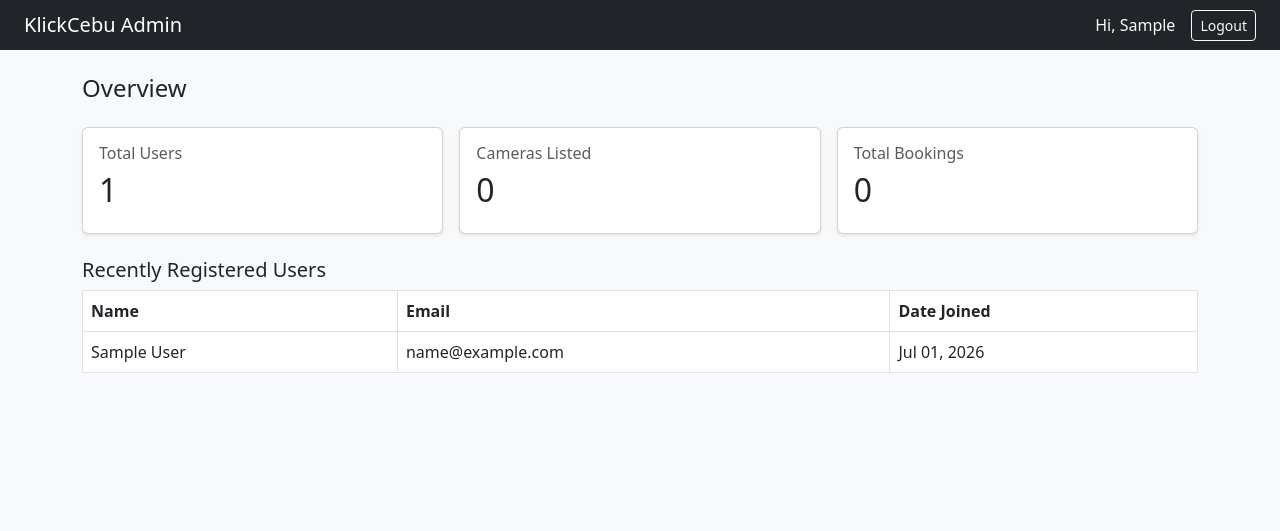
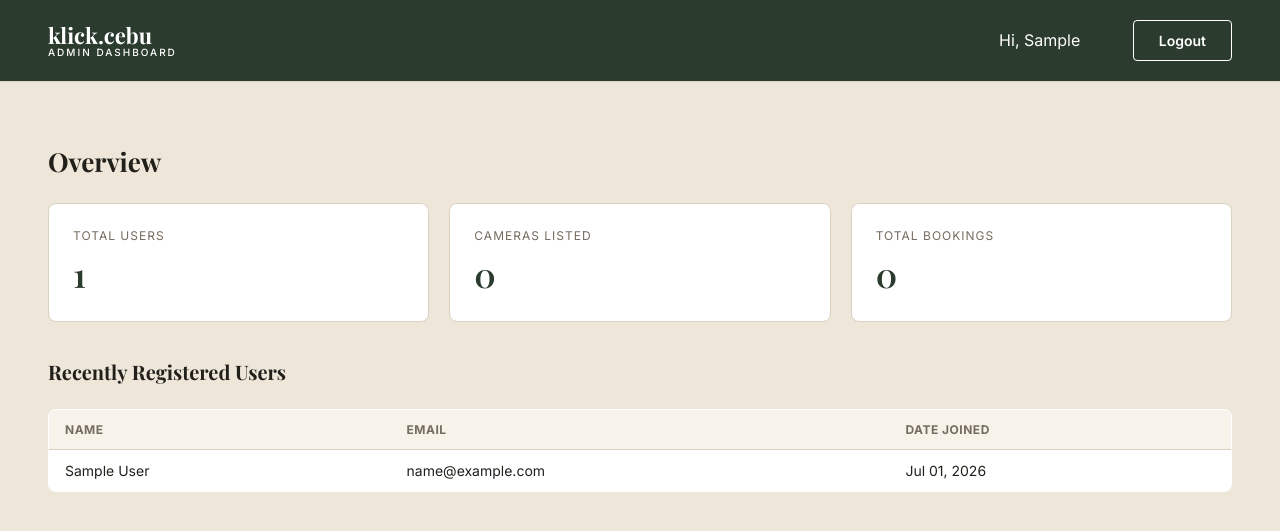
Before and after one commit to Iyan-21/klickcebuProjectproposal, a Django app: page /dashboard/ in a window 1280 px wide. Shown: the top 531 px of the page. Run offline with Django 5.2, Linux system fonts and the light colour scheme; the visitor is signed in with stand-in values (Sample User, id 1); data comes from the database, SQL or seed files in the repository; data that the repository does not hold is empty.

Commit message:
Add KlickCebu visual theme to login, registration, and dashboard

```diff
--- a/config/settings.py
+++ b/config/settings.py
@@ -58,7 +58,7 @@ ROOT_URLCONF = 'config.urls'
 TEMPLATES = [
     {
         'BACKEND': 'django.template.backends.django.DjangoTemplates',
-        'DIRS': [],
+        'DIRS': [BASE_DIR / 'templates'],
         'APP_DIRS': True,
         'OPTIONS': {
             'context_processors': [
@@ -116,6 +116,7 @@ USE_TZ = True
 # https://docs.djangoproject.com/en/6.0/howto/static-files/
 
 STATIC_URL = 'static/'
+STATICFILES_DIRS = [BASE_DIR / 'static']
 AUTH_USER_MODEL = 'accounts.User'
 LOGIN_URL = 'accounts:login'
 LOGIN_REDIRECT_URL = 'dashboard:home'
--- a/dashboard/templates/dashboard/home.html
+++ b/dashboard/templates/dashboard/home.html
@@ -1,71 +1,37 @@
-<!DOCTYPE html>
-<html lang="en">
-<head>
-    <meta charset="UTF-8">
-    <title>Dashboard - KlickCebu</title>
-    <link href="https://cdn.jsdelivr.net/npm/bootstrap@5.3.0/dist/css/bootstrap.min.css" rel="stylesheet">
-</head>
-<body class="bg-light">
-    <nav class="navbar navbar-dark bg-dark px-4">
-        <span class="navbar-brand mb-0 h1">KlickCebu Admin</span>
-        <div class="d-flex align-items-center">
-            <span class="text-light me-3">Hi, {{ request.user.first_name }}</span>
-            <a href="{% url 'accounts:logout' %}" class="btn btn-outline-light btn-sm">Logout</a>
+{% extends 'base.html' %}
+{% block title %}Dashboard - KlickCebu{% endblock %}
+{% block navbar %}
+<nav class="navbar-kc dash-nav">
+    <a href="{% url 'dashboard:home' %}" class="brand">klick.cebu<span class="brand-sub">ADMIN DASHBOARD</span></a>
+    <div class="nav-links">
+        <span style="margin-right:20px; color:#fff;">Hi, {{ request.user.first_name }}</span>
+        <a href="{% url 'accounts:logout' %}" class="btn-kc-outline" style="color:#fff;border-color:#fff;">Logout</a>
     </div>
 </nav>
-
-    <div class="container mt-4">
+{% endblock %}
+{% block content %}
+<div class="dash-wrap">
     {% if messages %}
-            {% for message in messages %}
-                <div class="alert alert-{{ message.tags }}">{{ message }}</div>
-            {% endfor %}
+        {% for message in messages %}<div class="alert-kc success">{{ message }}</div>{% endfor %}
     {% endif %}
 
-        <h4 class="mb-4">Overview</h4>
-        <div class="row g-3 mb-4">
-            <div class="col-md-4">
-                <div class="card shadow-sm">
-                    <div class="card-body">
-                        <h6 class="text-muted">Total Users</h6>
-                        <h2>{{ total_users }}</h2>
-                    </div>
-                </div>
-            </div>
-            <div class="col-md-4">
-                <div class="card shadow-sm">
-                    <div class="card-body">
-                        <h6 class="text-muted">Cameras Listed</h6>
-                        <h2>{{ total_cameras }}</h2>
-                    </div>
-                </div>
-            </div>
-            <div class="col-md-4">
-                <div class="card shadow-sm">
-                    <div class="card-body">
-                        <h6 class="text-muted">Total Bookings</h6>
-                        <h2>{{ total_bookings }}</h2>
-                    </div>
-                </div>
-            </div>
+    <h2 class="dash-title">Overview</h2>
+    <div class="stat-grid">
+        <div class="stat-card"><div class="label">Total Users</div><div class="value">{{ total_users }}</div></div>
+        <div class="stat-card"><div class="label">Cameras Listed</div><div class="value">{{ total_cameras }}</div></div>
+        <div class="stat-card"><div class="label">Total Bookings</div><div class="value">{{ total_bookings }}</div></div>
     </div>
 
-        <h5>Recently Registered Users</h5>
-        <table class="table table-bordered bg-white">
-            <thead>
-                <tr><th>Name</th><th>Email</th><th>Date Joined</th></tr>
-            </thead>
+    <h2 class="dash-title" style="font-size:20px;">Recently Registered Users</h2>
+    <table class="dash-table">
+        <thead><tr><th>Name</th><th>Email</th><th>Date Joined</th></tr></thead>
         <tbody>
             {% for u in recent_users %}
-                <tr>
-                    <td>{{ u.first_name }} {{ u.last_name }}</td>
-                    <td>{{ u.email }}</td>
-                    <td>{{ u.date_joined|date:"M d, Y" }}</td>
-                </tr>
+            <tr><td>{{ u.first_name }} {{ u.last_name }}</td><td>{{ u.email }}</td><td>{{ u.date_joined|date:"M d, Y" }}</td></tr>
             {% empty %}
             <tr><td colspan="3">No users yet.</td></tr>
             {% endfor %}
         </tbody>
     </table>
 </div>
-</body>
-</html>
+{% endblock %}
--- /dev/null
+++ b/static/css/theme.css
@@ -0,0 +1,80 @@
+:root {
+  --bg: #EDE6D9;
+  --bg-panel: #F7F3EA;
+  --forest: #2B3B2E;
+  --forest-dark: #1C2A1E;
+  --ink: #22201B;
+  --muted: #746C5E;
+  --border: #DAD2C0;
+}
+
+* { box-sizing: border-box; }
+
+body {
+  margin: 0;
+  background: var(--bg);
+  color: var(--ink);
+  font-family: 'Inter', -apple-system, sans-serif;
+}
+
+h1, h2, .brand { font-family: 'Playfair Display', Georgia, serif; }
+
+.navbar-kc {
+  display: flex;
+  justify-content: space-between;
+  align-items: center;
+  padding: 20px 48px;
+  background: #fff;
+  border-bottom: 1px solid var(--border);
+}
+.navbar-kc .brand { font-size: 22px; font-weight: 700; color: var(--ink); text-decoration: none; line-height: 1.1; }
+.navbar-kc .brand-sub { display: block; font-family: 'Inter', sans-serif; font-size: 10px; letter-spacing: 2px; color: var(--muted); font-weight: 500; }
+.navbar-kc .nav-links a { margin-left: 28px; color: var(--ink); text-decoration: none; font-size: 14px; }
+.navbar-kc .nav-links a:hover { color: var(--forest); }
+
+.btn-kc {
+  display: inline-block; background: var(--forest); color: #fff; padding: 12px 26px;
+  border-radius: 4px; border: none; font-size: 14px; font-weight: 600; text-decoration: none;
+  cursor: pointer; transition: background .15s ease;
+}
+.btn-kc:hover { background: var(--forest-dark); color: #fff; }
+
+.btn-kc-outline {
+  display: inline-block; background: transparent; color: var(--ink); padding: 11px 25px;
+  border-radius: 4px; border: 1px solid var(--ink); font-size: 14px; font-weight: 600; text-decoration: none;
+}
+
+.auth-wrap { min-height: calc(100vh - 73px); display: flex; align-items: center; justify-content: center; padding: 40px 20px; }
+.auth-card { background: #fff; border: 1px solid var(--border); border-radius: 8px; padding: 44px 40px; width: 100%; max-width: 420px; }
+.auth-eyebrow { font-size: 11px; letter-spacing: 2px; color: var(--muted); font-weight: 600; text-transform: uppercase; margin-bottom: 10px; }
+.auth-card h1 { font-size: 28px; margin: 0 0 8px; }
+.auth-card p.sub { color: var(--muted); font-size: 14px; margin-bottom: 28px; }
+
+.form-group-kc { margin-bottom: 18px; }
+.form-group-kc label { display: block; font-size: 13px; font-weight: 600; margin-bottom: 6px; }
+.form-control-kc {
+  width: 100%; padding: 12px 14px; border: 1px solid var(--border); border-radius: 4px;
+  background: var(--bg-panel); font-size: 14px; font-family: 'Inter', sans-serif; color: var(--ink);
+}
+.form-control-kc:focus { outline: none; border-color: var(--forest); background: #fff; }
+
+.alert-kc { padding: 12px 16px; border-radius: 4px; font-size: 13px; margin-bottom: 20px; }
+.alert-kc.success { background: #E4EDE1; color: #2B3B2E; border: 1px solid #C3D6BC; }
+.alert-kc.error { background: #F6E2DE; color: #7A2E1F; border: 1px solid #E7BEB5; }
+
+.auth-footer { margin-top: 24px; text-align: center; font-size: 13px; color: var(--muted); }
+.auth-footer a { color: var(--forest); font-weight: 600; text-decoration: none; }
+
+.dash-nav { background: var(--forest); }
+.dash-nav .brand, .dash-nav .brand-sub { color: #fff; }
+
+.dash-wrap { padding: 40px 48px; }
+.dash-title { font-size: 26px; margin-bottom: 24px; }
+.stat-grid { display: grid; grid-template-columns: repeat(auto-fit, minmax(200px, 1fr)); gap: 20px; margin-bottom: 36px; }
+.stat-card { background: #fff; border: 1px solid var(--border); border-radius: 8px; padding: 24px; }
+.stat-card .label { font-size: 12px; letter-spacing: 1px; text-transform: uppercase; color: var(--muted); margin-bottom: 8px; }
+.stat-card .value { font-family: 'Playfair Display', serif; font-size: 34px; color: var(--forest); }
+
+.dash-table { width: 100%; border-collapse: collapse; background: #fff; border: 1px solid var(--border); border-radius: 8px; overflow: hidden; }
+.dash-table th { text-align: left; background: var(--bg-panel); padding: 12px 16px; font-size: 12px; letter-spacing: .5px; text-transform: uppercase; color: var(--muted); }
+.dash-table td { padding: 12px 16px; border-top: 1px solid var(--border); font-size: 14px; }
--- /dev/null
+++ b/templates/base.html
@@ -0,0 +1,28 @@
+{% load static %}
+<!DOCTYPE html>
+<html lang="en">
+<head>
+<meta charset="UTF-8">
+<title>{% block title %}KlickCebu{% endblock %}</title>
+<link rel="preconnect" href="https://fonts.googleapis.com">
+<link href="https://fonts.googleapis.com/css2?family=Playfair+Display:wght@600;700&family=Inter:wght@400;500;600;700&display=swap" rel="stylesheet">
+<link rel="stylesheet" href="{% static 'css/theme.css' %}">
+</head>
+<body>
+{% block navbar %}
+<nav class="navbar-kc">
+    <a href="{% url 'accounts:login' %}" class="brand">klick.cebu<span class="brand-sub">CAMERA RENTAL</span></a>
+    <div class="nav-links">
+        {% if request.user.is_authenticated %}
+            <a href="{% url 'dashboard:home' %}">Dashboard</a>
+            <a href="{% url 'accounts:logout' %}">Logout</a>
+        {% else %}
+            <a href="{% url 'accounts:login' %}">Login</a>
+            <a href="{% url 'accounts:register' %}">Register</a>
+        {% endif %}
+    </div>
+</nav>
+{% endblock %}
+{% block content %}{% endblock %}
+</body>
+</html>
```
Also changed, not shown: accounts/forms.py (+9 -3 lines), accounts/templates/accounts/login.html (+14 -26 lines), accounts/templates/accounts/register.html (+20 -44 lines). Lines whose indentation alone changed are shown as unchanged.
